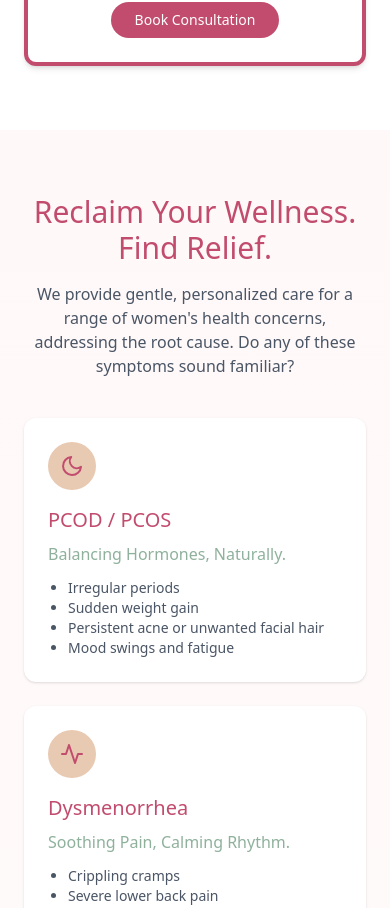
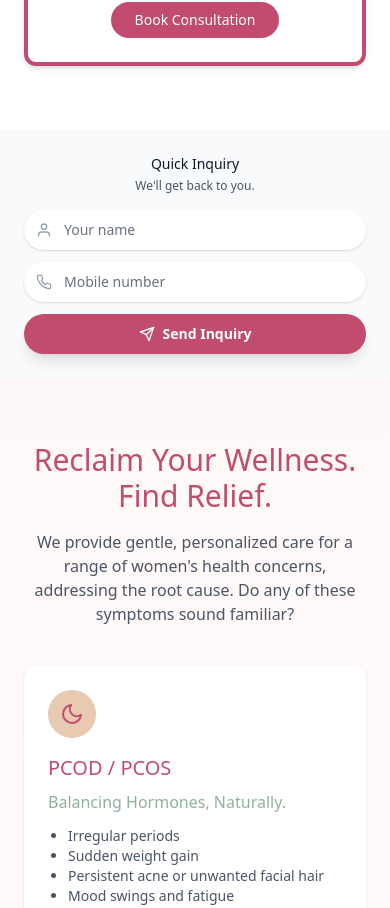
Before and after one commit to anujrathore2733/femure, a Next.js app: page / in a window 390 px wide. Shown: the part 2631-3539 px from the top of the page. Built offline with nearby package versions, Linux system fonts and the light colour scheme.

Commit message:
Add ultra-minimal inquiry form with no box design
- Simple name and mobile inputs only
- Rounded-full inputs matching CTA button style
- No container box or harsh borders
- Soft shadows and elegant focus states
- Minimal scroll impact on page

```diff
--- a/src/app/page.tsx
+++ b/src/app/page.tsx
@@ -3,6 +3,7 @@
 import { useState } from 'react';
 import HeroSection from '@/components/heroSection';
 import DoctorsSection from '@/components/DoctorsSection';
+import InquiryForm from '@/components/InquiryForm';
 import ConditionsSection from '@/components/ConditionsSection';
 import WhyFemureSection from '@/components/WhyFemureSection';
 import WhyChooseFemureSection from '@/components/WhyChooseFemureSection';
@@ -27,6 +28,7 @@ export default function Home() {
     <main>
       <HeroSection />
       <DoctorsSection />
+      <InquiryForm />
       <ConditionsSection />
       <WhyFemureSection />
       <WhyChooseFemureSection />
--- /dev/null
+++ b/src/components/InquiryForm.jsx
@@ -0,0 +1,131 @@
+'use client';
+
+import { useState } from 'react';
+import { User, Phone, Send } from 'react-feather';
+
+export default function InquiryForm() {
+    const [formData, setFormData] = useState({
+        name: '',
+        mobile: ''
+    });
+    const [isSubmitting, setIsSubmitting] = useState(false);
+    const [isSubmitted, setIsSubmitted] = useState(false);
+
+    const handleInputChange = (e) => {
+        const { name, value } = e.target;
+        setFormData(prev => ({
+            ...prev,
+            [name]: value
+        }));
+    };
+
+    const handleSubmit = async (e) => {
+        e.preventDefault();
+        setIsSubmitting(true);
+
+        try {
+            console.log('Inquiry form submitted:', formData);
+            await new Promise(resolve => setTimeout(resolve, 500));
+            setIsSubmitted(true);
+            setFormData({ name: '', mobile: '' });
+        } catch (error) {
+            console.error('Error submitting form:', error);
+            alert('Error submitting. Please try again.');
+        } finally {
+            setIsSubmitting(false);
+        }
+    };
+
+    const resetForm = () => {
+        setIsSubmitted(false);
+    };
+
+    if (isSubmitted) {
+        return (
+            <section className="py-6 bg-gray-50">
+                <div className="container mx-auto px-6">
+                    <div className="max-w-sm mx-auto text-center">
+                        <h3 className="text-sm font-medium text-gray-900 mb-2">Thank You!</h3>
+                        <p className="text-xs text-gray-600 mb-3">We'll contact you soon.</p>
+                        <button
+                            onClick={resetForm}
+                            className="bg-femure-primary hover:bg-femure-accent text-white py-1 px-3 rounded text-xs transition duration-200"
+                        >
+                            Send Another
+                        </button>
+                    </div>
+                </div>
+            </section>
+        );
+    }
+
+    return (
+        <section className="py-6 bg-gray-50">
+            <div className="container mx-auto px-6">
+                <div className="max-w-sm mx-auto">
+                    <div className="text-center mb-4">
+                        <h2 className="text-sm font-medium text-gray-900 mb-1">
+                            Quick Inquiry
+                        </h2>
+                        <p className="text-xs text-gray-600">
+                            We'll get back to you.
+                        </p>
+                    </div>
+
+                    <form onSubmit={handleSubmit} className="space-y-3">
+                        {/* Name Field */}
+                        <div className="relative">
+                            <div className="absolute inset-y-0 left-0 pl-3 flex items-center pointer-events-none">
+                                <User className="h-4 w-4 text-gray-400" />
+                            </div>
+                            <input
+                                type="text"
+                                name="name"
+                                value={formData.name}
+                                onChange={handleInputChange}
+                                required
+                                className="block w-full pl-10 pr-3 py-2.5 bg-white border-0 rounded-full shadow-sm focus:ring-2 focus:ring-femure-primary focus:outline-none text-sm placeholder-gray-500"
+                                placeholder="Your name"
+                            />
+                        </div>
+
+                        {/* Mobile Field */}
+                        <div className="relative">
+                            <div className="absolute inset-y-0 left-0 pl-3 flex items-center pointer-events-none">
+                                <Phone className="h-4 w-4 text-gray-400" />
+                            </div>
+                            <input
+                                type="tel"
+                                name="mobile"
+                                value={formData.mobile}
+                                onChange={handleInputChange}
+                                required
+                                className="block w-full pl-10 pr-3 py-2.5 bg-white border-0 rounded-full shadow-sm focus:ring-2 focus:ring-femure-primary focus:outline-none text-sm placeholder-gray-500"
+                                placeholder="Mobile number"
+                            />
+                        </div>
+
+                        {/* Submit Button */}
+                        <button
+                            type="submit"
+                            disabled={isSubmitting}
+                            className="w-full bg-femure-primary hover:bg-femure-accent text-white py-2.5 px-6 rounded-full shadow-lg hover:shadow-xl transition-all duration-300 text-sm font-semibold disabled:opacity-50 flex items-center justify-center"
+                        >
+                            {isSubmitting ? (
+                                <>
+                                    <div className="animate-spin rounded-full h-4 w-4 border-b-2 border-white mr-2"></div>
+                                    Sending...
+                                </>
+                            ) : (
+                                <>
+                                    <Send className="w-4 h-4 mr-2" />
+                                    Send Inquiry
+                                </>
+                            )}
+                        </button>
+                    </form>
+                </div>
+            </div>
+        </section>
+    );
+}
--- a/src/components/heroSection.jsx
+++ b/src/components/heroSection.jsx
@@ -196,7 +196,7 @@ export default function HeroSection() {
             </div>
 
             {/* Desktop Hero - Original Layout */}
-            <div className="hidden md:block hero-bg py-28">
+            <div className="hidden md:block hero-bg py-10">
                 <div className="container mx-auto px-6 flex flex-row items-center gap-12 min-h-[600px]">
                     {/* Text Content */}
                     <div className="w-1/2 flex flex-col justify-center">
```
